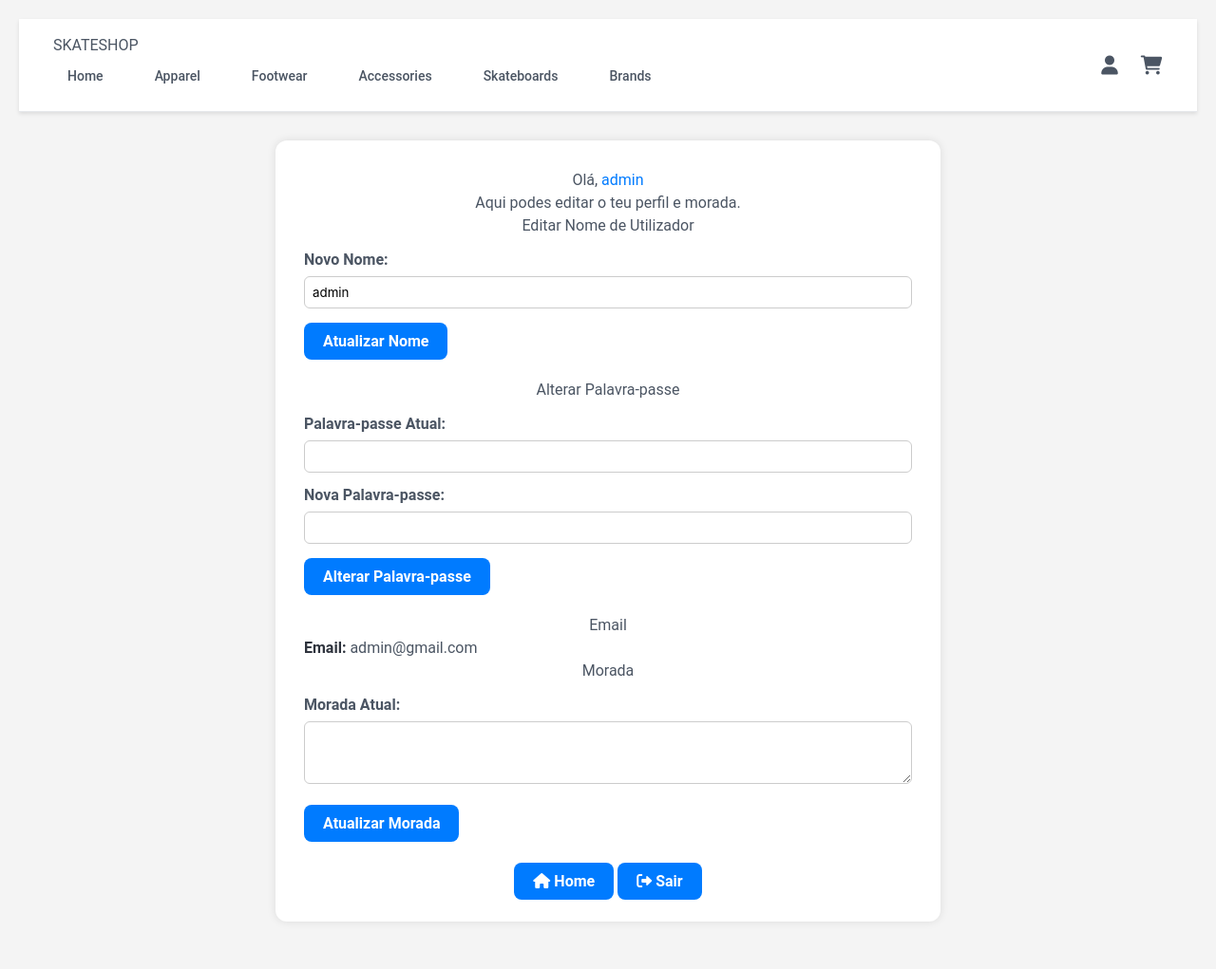
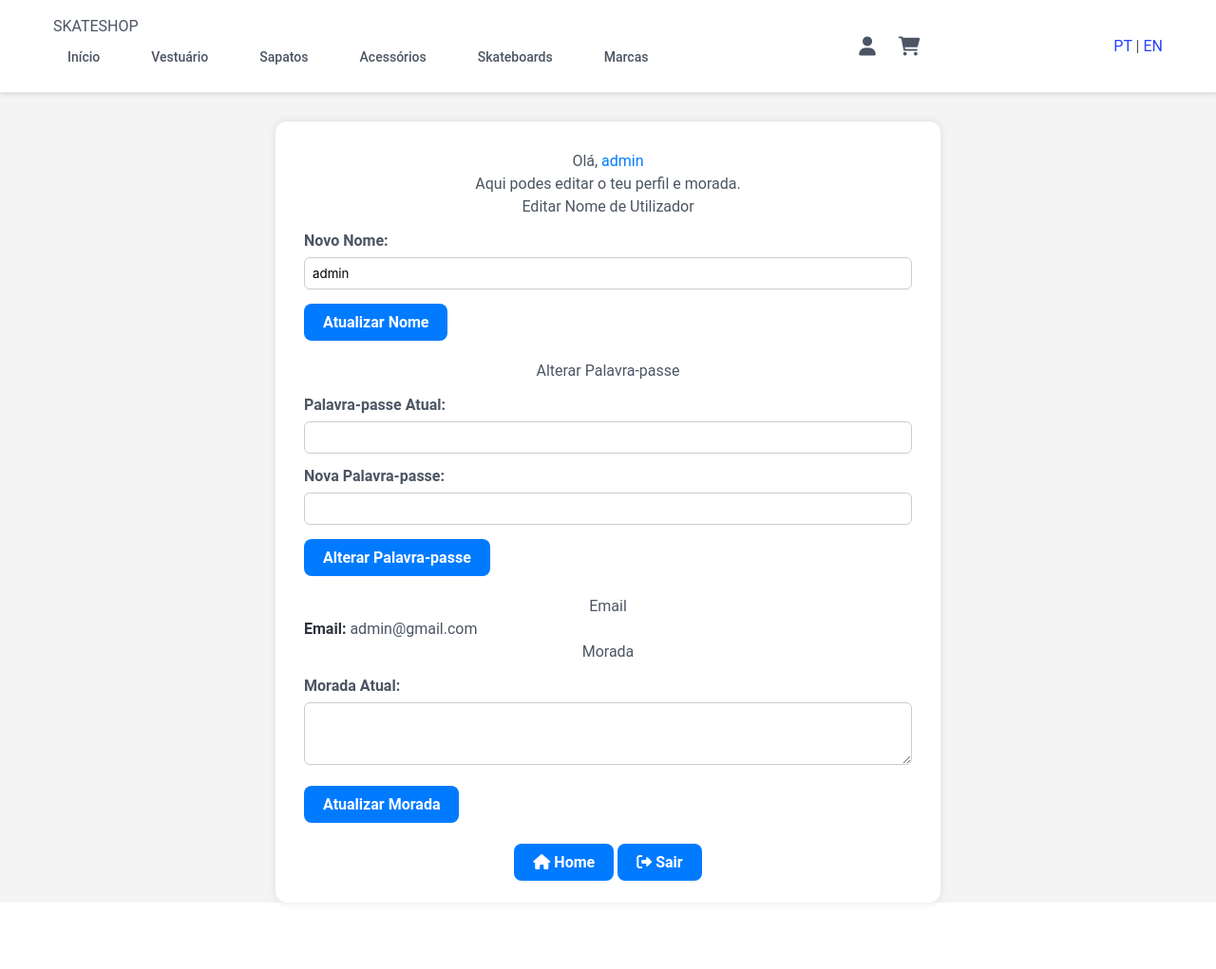
Before and after one commit to Jpedro121/PAP, a PHP site: page /PAP/login/userprofi.php?lang=pt in a window 1280 px wide. Shown: the whole page at 95% size. After the commit the page ends 951 px from the top, so only its background shows below. Run offline with PHP 8.4, Linux system fonts and the light colour scheme; a user stored in the database is signed in; data comes from the database, SQL or seed files in the repository; some libraries are stand-ins or nearby versions.

Commit message:
falta lang[] no home.php

```diff
--- a/decks.php
+++ b/decks.php
@@ -1,7 +1,5 @@
 <?php
 require 'db.php'; // Arquivo com as credenciais do banco de dados
-
-$conn = new mysqli("localhost", "root", "", "skateshop");
 
 if ($conn->connect_error) {
     die("Erro de conexão: " . $conn->connect_error);
@@ -44,3 +42,5 @@ $result = $conn->query($sql);
 </html>
 
 <?php $conn->close(); ?>
+<p></p>
+<b></b>
--- a/header.php
+++ b/header.php
@@ -1,21 +1,33 @@
+<?php
+if (session_status() === PHP_SESSION_NONE) {
+    session_start();
+}
+
+if (isset($_GET['lang'])) {
+    $_SESSION['lang'] = $_GET['lang'];
+}
+
+$lang_code = $_SESSION['lang'] ?? 'pt'; // padrão: português
+require_once __DIR__ . "/lang/{$lang_code}.php";
+?>
 
 <header>
     <nav>
         <div class="nav-container">
-                    <div >SKATESHOP</div>
+            <div>SKATESHOP</div>
             <ul class="nav-links">
-                        <li><a href="/PAP/home.php">Home</a></li>
+                <li><a href="/PAP/home.php"><?= $lang['home'] ?></a></li>
                 <li>
-                            <a href="#">Apparel</a>
+                    <a href="#"><?= $lang['clothing'] ?></a>
                     <ul class="dropdown">
-                                <li><a href="#"> Tees</a></li>
-                                <li><a href="#"> Sweats</a></li>
-                                <li><a href="#"> Pants</a></li>
-                                <li><a href="#">Shorts</a></li>
+                        <li><a href="#">T-Shirts</a></li>
+                        <li><a href="#">Sweats</a></li>
+                        <li><a href="#">Calças</a></li>
+                        <li><a href="#">Calções</a></li>
                     </ul>
                 </li>
                 <li>
-                            <a href="#">Footwear</a>
+                    <a href="#"><?= $lang['shoes'] ?></a>
                     <ul class="dropdown">
                         <li><a href="#">NikeSB</a></li>
                         <li><a href="#">Converse</a></li>
@@ -25,23 +37,23 @@
                     </ul>
                 </li>
                 <li>
-                            <a href="#">Accessories</a>
+                    <a href="#"><?= $lang['accessories'] ?></a>
                     <ul class="dropdown">
-                                <li><a href="#">Beanies</a></li>
-                                <li><a href="#">Belts</a></li>
+                        <li><a href="#">Gorros</a></li>
+                        <li><a href="#">Cintos</a></li>
                     </ul>
                 </li>
                 <li>
-                            <a href="#">Skateboards</a>
+                    <a href="#"><?= $lang['skateboards'] ?></a>
                     <ul class="dropdown">
-                                <li><a href="/PAP/decks.php">Decks</a></li>
-                                <li><a href="/PAP/trucks.php">Trucks</a></li>
-                                <li><a href="#">Wheels</a></li>
-                                <li><a href="#">Bearings</a></li>
+                        <li><a href="/PAP/decks.php"><?= $lang['decks'] ?></a></li>
+                        <li><a href="/PAP/trucks.php"><?= $lang['trucks'] ?></a></li>
+                        <li><a href="#"><?= $lang['wheels'] ?></a></li>
+                        <li><a href="#"><?= $lang['bearings'] ?></a></li>
                     </ul>
                 </li>
                 <li>
-                            <a href="brands.php">Brands</a>
+                    <a href="brands.php"><?= $lang['brands'] ?></a>
                     <ul class="dropdown">
                         <li><a href="#">Butter</a></li>
                         <li><a href="#">Carhartt</a></li>
@@ -52,13 +64,18 @@
                 </li>
             </ul>
         </div>
+
         <div class="nav-icons">
             <?php if(isset($_SESSION["username"])):?>
-                        <a href="/PAP/login/userprofi.php" class="icon"><i class="fas fa-user"></i></a>
+                <a href="/PAP/login/userprofi.php" class="icon" title="<?= $lang['profile'] ?>"><i class="fas fa-user"></i></a>
             <?php else:?>
-                        <a href="/PAP/login/login.php" class="icon"><i class="fas fa-user"></i></a>
+                <a href="/PAP/login/login.php" class="icon" title="<?= $lang['login'] ?>"><i class="fas fa-user"></i></a>
             <?php endif;?>
-                    <a href="/PAP/cart.php" class="icon"><i class="fas fa-shopping-cart"></i></a>
+            <a href="/PAP/cart.php" class="icon" title="<?= $lang['cart'] ?>"><i class="fas fa-shopping-cart"></i></a>
+        </div>
+
+        <div class="language-selector">
+            <a href="?lang=pt">PT</a> | <a href="?lang=en">EN</a>
         </div>
     </nav>
 </header>
--- a/home.php
+++ b/home.php
@@ -18,7 +18,7 @@ session_start();
     </section>
 
     <section class="brands">
-        <h2 class="NossasMarcas">Nossas Marcas</h2>
+        <h2 class="NossasMarcas"><?= $lang['our_brands'] ?></h2>
         <div class="brand-logos">
             <div class="brand-logo"><img src="static/images/marcas/butter.png" alt="butter"></div>
             <div class="brand-logo"><img src="static/images/marcas/carhart.png" alt="carhartt"></div>
@@ -47,7 +47,7 @@ session_start();
     </section>
 
     <section>
-    <h1 class="Novidades">Novidades</h1>
+    <h1 class="Novidades"><?= $lang['new_arrivals'] ?></h1>
     <div class="produto-grid">
         <?php
         $conn = new mysqli("localhost", "root", "", "skateshop");
--- /dev/null
+++ b/lang/pt.php
@@ -0,0 +1,17 @@
+<?php
+$lang = [
+    "home" => "Início",
+    "cart" => "Carrinho",
+    "profile" => "Perfil",
+    "login" => "Entrar",
+    "logout" => "Sair",
+    "clothing" => "Vestuário",
+    "shoes" => "Sapatos",
+    "accessories" => "Acessórios",
+    "skateboards" => "Skateboards",
+    "decks" => "Tábuas",
+    "trucks" => "Trucks",
+    "wheels" => "Rodas",
+    "bearings" => "Rolamentos",
+    "brands" => "Marcas"
+];
--- a/login/userprofi.php
+++ b/login/userprofi.php
@@ -1,7 +1,7 @@
 <?php
 session_start();
 if (!isset($_SESSION["username"]) || !isset($_SESSION["user_id"])) {
-    header("Location: ../login.php");
+    header("Location: login.php");
     exit();
 }
 require '../db.php';
@@ -29,13 +29,13 @@ if ($result->num_rows > 0) {
 <!DOCTYPE html>
 <html lang="pt">
 <head>
+    <title>Perfil</title>
     <?php include('../head.html'); ?>
     <style>
         body {
             font-family: 'Roboto', sans-serif;
             background-color: #f4f4f4;
             margin: 0;
-            padding: 20px;
         }
         .perfil-container {
             background-color: #fff;
```
Also changed, not shown: lang/en.php (added, +17 -0 lines), static/images/Polar-Shin-Sanbongi-Headless-Angel-Deck-9.25-2.webp (added), static/images/polar-aaron-herrington-bunny-8.625-skateboard-deck.webp (added). Lines whose indentation alone changed are shown as unchanged.
